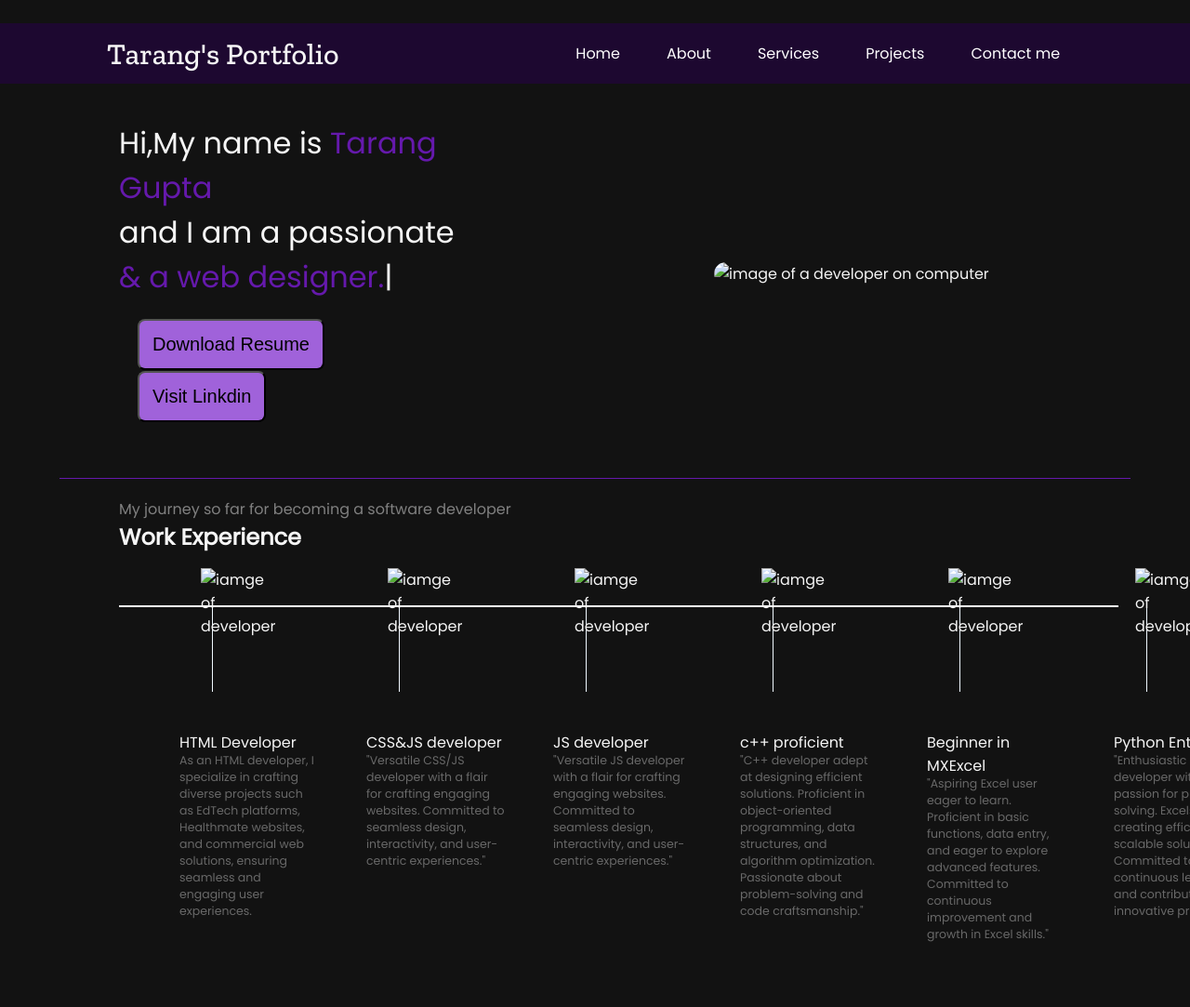
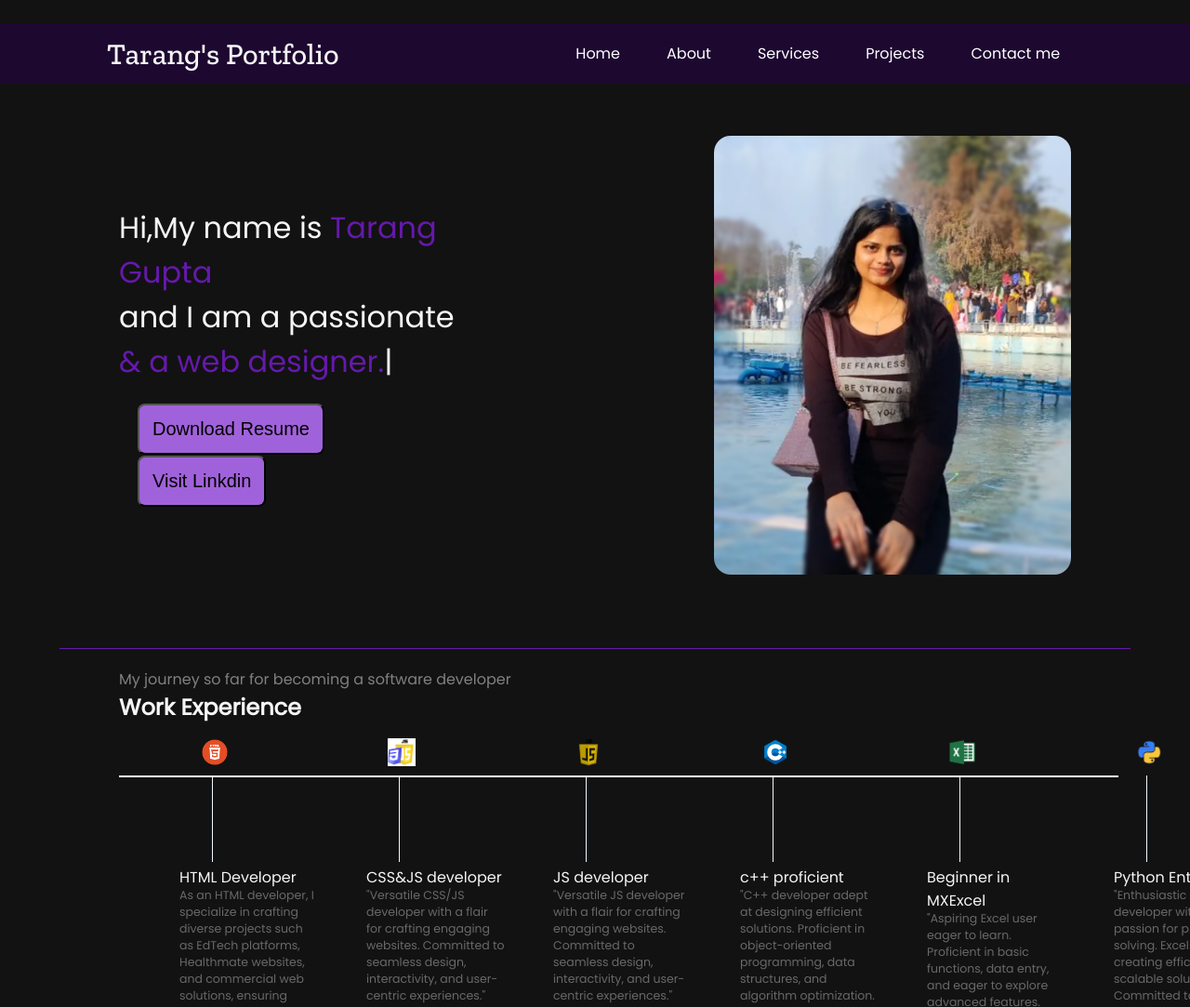
Before and after one commit to taranggupta22/Updated-Portfolio23, a plain HTML site: page main.html in a window 1280 px wide. Shown: the top 1083 px of the page at 93% size. Drawn offline with nearby package versions, Linux system fonts and the light colour scheme.

Commit message:
Update main.html

```diff
--- a/main.html
+++ b/main.html
@@ -19,7 +19,7 @@
 </head>
 
 <body>
-    <img src="imga/backg7.avif" alt="">
+    <img src="backg7.avif" alt="">
     <header>
         <nav>
             <div class="left">Tarang's Portfolio</div>
@@ -47,7 +47,7 @@
                 </div>
             </div>
             <div class="rightsection">
-                <img src="imga/IMG_20240102_045150.png" alt=" image of a developer on computer ">
+                <img src="IMG_20240102_045150.png" alt=" image of a developer on computer ">
             </div>
         </section>
         <hr>
@@ -57,7 +57,7 @@
                 <h1>Work Experience</h1>
                 <div class="horizontal-line">
                     <div class="vertical">
-                        <img class="image-topper" src="imga/pngwing.com.png" alt="iamge of developer">
+                        <img class="image-topper" src="pngwing.com.png" alt="iamge of developer">
                         <div class="vertical-text">
                             HTML Developer
                         </div>
@@ -68,7 +68,7 @@
                         </div>
                     </div>
                     <div class="vertical">
-                        <img class="image-topper" src="imga/Untitled design (1).png" alt="iamge of developer">
+                        <img class="image-topper" src="Untitled design (1).png" alt="iamge of developer">
                         <div class="vertical-text">
                             CSS&JS developer
                         </div>
@@ -80,7 +80,7 @@
 
 
                     <div class="vertical">
-                        <img class="image-topper" src="imga/pngwing.com (2).png" alt="iamge of developer">
+                        <img class="image-topper" src="pngwing.com (2).png" alt="iamge of developer">
                         <div class="vertical-text">
                             JS developer
                         </div>
@@ -92,7 +92,7 @@
 
                     </div>
                     <div class="vertical">
-                        <img class="image-topper" src="imga/pngwing.com (3).png" alt="iamge of developer">
+                        <img class="image-topper" src="pngwing.com (3).png" alt="iamge of developer">
                         <div class="vertical-text">
                             c++ proficient
                         </div>
@@ -103,7 +103,7 @@
                         </div>
                     </div>
                     <div class="vertical">
-                        <img class="image-topper" src="imga/pngwing.com (4).png" alt="iamge of developer">
+                        <img class="image-topper" src="pngwing.com (4).png" alt="iamge of developer">
                         <div class="vertical-text">
                             Beginner in MXExcel
                         </div>
@@ -113,7 +113,7 @@
                         </div>
                     </div>
                     <div class="vertical">
-                        <img class="image-topper" src="imga/pngwing.com (5).png" alt="iamge of developer">
+                        <img class="image-topper" src="pngwing.com (5).png" alt="iamge of developer">
                         <div class="vertical-text">
                             Python Enthusiast
                         </div>
```
